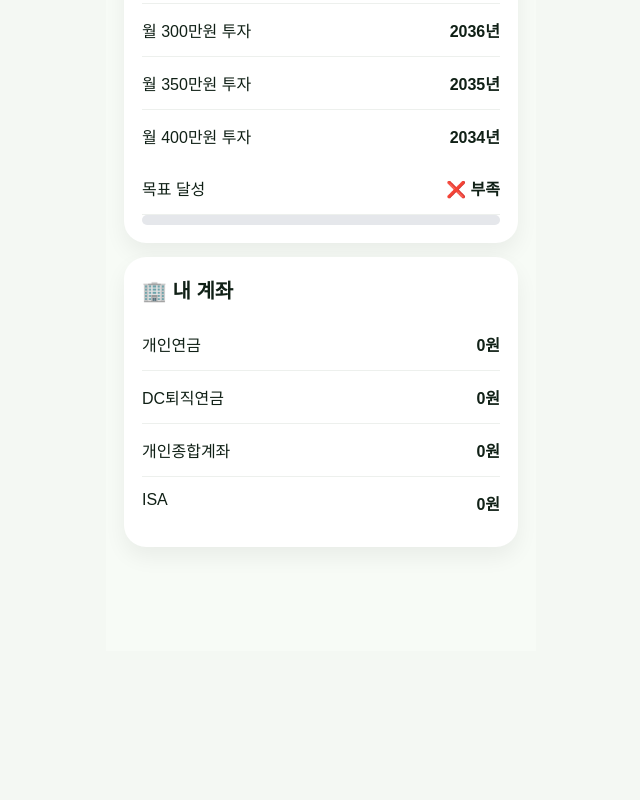
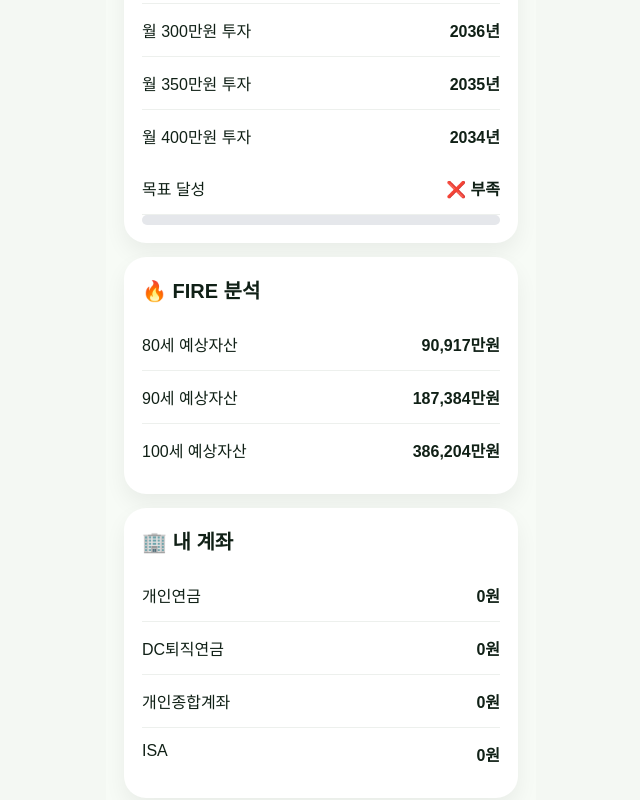
Before and after one commit to lovesong7080-oss/ETF-Biseo-V1, a React (Vite) app: page / in a window 1280 px wide. Shown: the part 2782-3582 px from the top of the page, without its empty margins (319-959 px from the left). Before the commit the page ends 3433 px from the top, so only its background shows below. Built offline with nearby package versions, Linux system fonts and the light colour scheme.

Commit message:
FIRE 분석 기능 추가

```diff
--- a/src/main.jsx
+++ b/src/main.jsx
@@ -190,6 +190,30 @@ const neededRetirementAsset = futureMonthlyGap * 12 * 25;
       ? retireYear +
         Math.ceil((neededRetirementAsset - futureAssetManwon) / (monthlyInvest * 12))
       : 9999;
+
+  const fireAsset80 = Math.round(
+    futureAssetManwon *
+    Math.pow(
+      1 + (expectedReturn - inflationRate) / 100,
+      Math.max(0, 80 - retireAge)
+    )
+  );
+
+  const fireAsset90 = Math.round(
+    futureAssetManwon *
+    Math.pow(
+      1 + (expectedReturn - inflationRate) / 100,
+      Math.max(0, 90 - retireAge)
+    )
+  );
+
+  const fireAsset100 = Math.round(
+    futureAssetManwon *
+    Math.pow(
+      1 + (expectedReturn - inflationRate) / 100,
+      Math.max(0, 100 - retireAge)
+    )
+  );
 
   const yearDiff = estimatedRetireYear - retireYear;
 
@@ -625,6 +649,26 @@ if (needAmount.채권 > 0 || investStyle === "safe") {
                 </div>
               </div>
             </div>
+
+            <div className="card">
+              <h2>🔥 FIRE 분석</h2>
+
+              <div className="row">
+                <span>80세 예상자산</span>
+                <b>{fireAsset80.toLocaleString()}만원</b>
+              </div>
+
+              <div className="row">
+                <span>90세 예상자산</span>
+                <b>{fireAsset90.toLocaleString()}만원</b>
+              </div>
+
+              <div className="row">
+                <span>100세 예상자산</span>
+                <b>{fireAsset100.toLocaleString()}만원</b>
+              </div>
+            </div>
+
             <AccountCard
               ACCOUNTS={ACCOUNTS}
               summary={summary}
```
